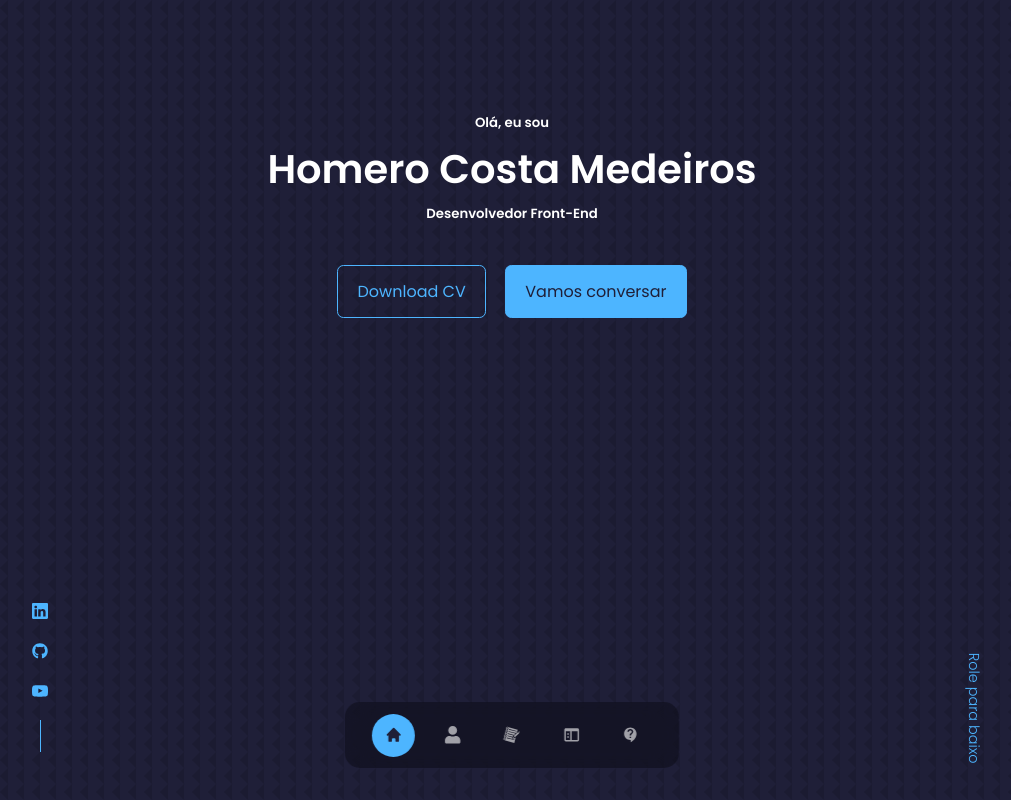
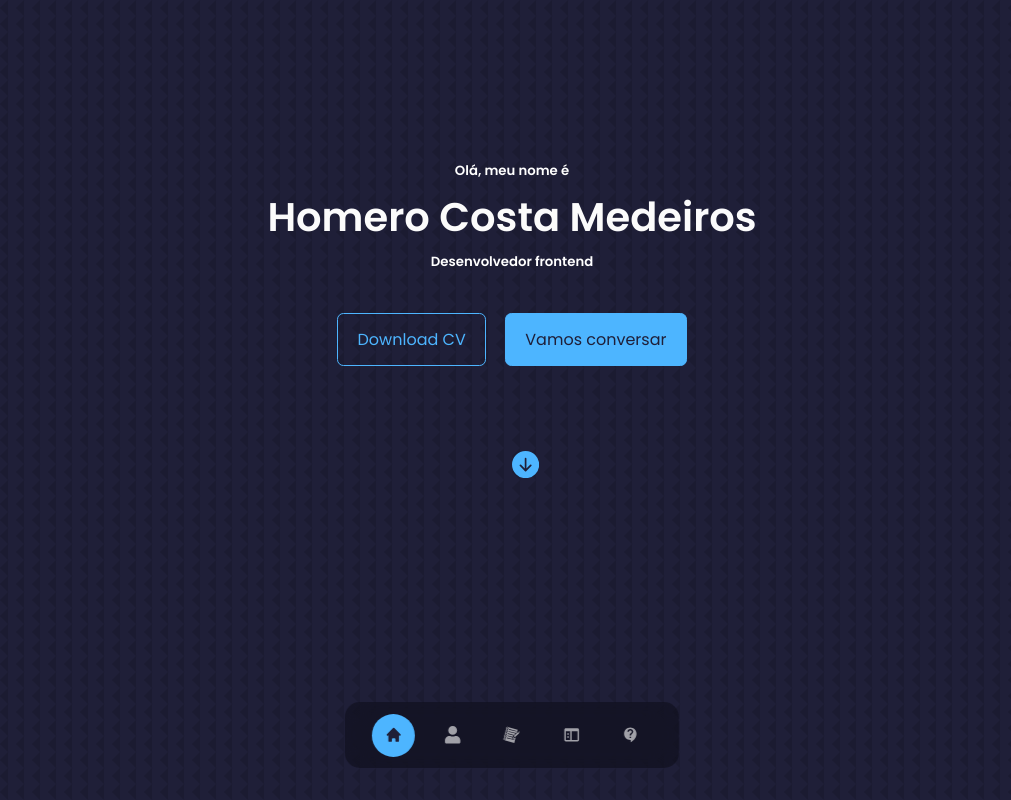
Before and after one commit to Homeromedeiros/portfolio-homeromedeiros, a React (Create React App) app: page / in a window 1280 px wide. Shown: the top 800 px of the page, without its empty margins (128-1139 px from the left). Built offline with nearby package versions, Linux system fonts and the light colour scheme.

Commit message:
header and footer
tirando as redes sociais do header, mudando para o footer

```diff
--- a/package.json
+++ b/package.json
@@ -7,11 +7,12 @@
     "@testing-library/jest-dom": "^5.16.5",
     "@testing-library/react": "^13.4.0",
     "@testing-library/user-event": "^13.5.0",
+    "date-fns": "^2.30.0",
     "emailjs-com": "^3.2.0",
     "react": "^18.2.0",
     "react-dom": "^18.2.0",
     "react-icons": "^4.9.0",
-    "react-scripts": "5.0.1",
+    "react-scripts": "5.0.0",
     "swiper": "^9.4.1",
     "web-vitals": "^2.1.4"
   },
--- a/src/components/footer/Footer.jsx
+++ b/src/components/footer/Footer.jsx
@@ -1,5 +1,6 @@
 import React from 'react'
 import './footer.css'
+import FooterSocial from './FooterSocial'
 
 const Footer = () => {
   return (
@@ -15,6 +16,8 @@ const Footer = () => {
         <li><a href="#contact">Contato</a></li>
       </ul>
 
+      <FooterSocial/>
+
       <div className='footer_copyright'>
         <small>&copy; Homero Tutoriais</small>
       </div>
--- /dev/null
+++ b/src/components/footer/FooterSocial.jsx
@@ -0,0 +1,17 @@
+import React from 'react'
+import {BsLinkedin} from 'react-icons/bs'
+import {FaGithub} from 'react-icons/fa'
+import {ImYoutube} from 'react-icons/im'
+
+
+const FooterSocial = () => {
+  return (
+    <div className='footer_socials'>
+        <a href="https://linkedin.com" target='_blank'><BsLinkedin/></a>
+        <a href="https://github.com" target='blank'><FaGithub/></a>
+        <a href="https://youtube.com" target='blank'><ImYoutube/></a>
+    </div>
+  )
+}
+
+export default FooterSocial
--- a/src/components/footer/footer.css
+++ b/src/components/footer/footer.css
@@ -29,6 +29,23 @@ footer a{
     margin-bottom: 4rem;
     color: var(--color-bg);
 }
+/* ========== HEADER SOCIALS ============ */
+.footer_socials{
+    display: flex;
+    flex-direction: row;
+    align-items: center;
+    gap: 1rem;
+    position: absolute;
+    background: red;
+}
+
+.footer_socials::after{
+    content: '';
+    width: 1px;
+    height: 2rem;
+    background: var(--color-primary);
+}
+
 
 /* =================== MEDIA QUERIES (MEDIUM DEVICES) =================== */
 
--- a/src/components/header/Header.jsx
+++ b/src/components/header/Header.jsx
@@ -1,6 +1,7 @@
 import React from 'react'
 import './header.css'
 import CTA from './CTA'
+import {BsFillArrowDownCircleFill} from 'react-icons/bs'
 import ME from '../../assets/homero_perfil.jpg'
 import HeaderSocial from './HeaderSocials'
 
@@ -8,18 +9,18 @@ const Header = () => {
   return (
     <header>
       <div className="container header_container">
-        <h5>Olá, eu sou</h5>
-        <h1>Homero Costa Medeiros</h1>
-        <h5 className='text-light'>Desenvolvedor Front-End</h5>
+        <h5>Olá, meu nome é</h5>
+        <h1 className='name'>Homero Costa Medeiros</h1>
+        <h5 className='text-light'>Desenvolvedor frontend</h5>
         <CTA />
 
-        <HeaderSocial/>
+        {/* <HeaderSocial/> */}
 
         {/* <div className='me'>
           <img src={ME} alt="Meu_perfil" />
         </div> */}
 
-          <a href="#contact" className='scroll_down'>Role para baixo</a>
+          <a href="#contact" className='scroll_down'><BsFillArrowDownCircleFill/> </a>
 
       </div>
     </header>
--- a/src/components/header/header.css
+++ b/src/components/header/header.css
@@ -1,6 +1,6 @@
 header {
     height: 100vh;
-    padding-top: 7rem;
+    padding-top: 10rem;
     overflow: hidden;
 }
 
@@ -9,6 +9,41 @@ header {
     height: 100%;
     position: relative;
 }
+
+.header_container h1{
+    opacity: 0;
+    animation: fadeInText 5s 4s infinite;
+}
+@keyframes fadeInText{
+    0%{
+        opacity: 0;
+    }50%{
+        opacity: 1;
+    }100%{
+        opacity: 0;
+    }
+}
+
+/* .name::after{
+    content: '';
+    position: absolute;
+    left: 250px;
+    background: var(--color-bg-variant);
+    width: 80%;
+    height: 10%;
+    border-left: 2px solid var(--color-primary);
+    animation: typing 4s steps(15) infinite;
+}
+
+@keyframes typing{
+    40%, 60%{
+        left: 75%;
+    }100%{
+        left: 20;
+    }
+} */
+
+
 
 /* ========== CTA ============ */
 .cta {
@@ -19,14 +54,14 @@ header {
 }
 
 /* ========== HEADER SOCIALS ============ */
-.header_socials {
+/* .header_socials {
     display: flex;
-    flex-direction: column;
+    flex-direction: row;
     align-items: center;
     gap: 0.8rem;
     position: absolute;
     left: 0;
-    bottom: 3rem;
+    bottom: 0;
 }
 
 .header_socials::after {
@@ -34,7 +69,7 @@ header {
     width: 1px;
     height: 2rem;
     background: var(--color-primary);
-}
+} */
 
 /* ========== HEADER SOCIALS ============ */
 .me {
@@ -52,17 +87,16 @@ header {
 /* ========== SCROLL DOWN ============ */
 .scroll_down {
     position: absolute;
-    right: -2.3rem;
-    bottom: 5rem;
-    transform: rotate(90deg);
+    padding-top: 5rem;
     font-weight: 300;
-    font-size: 0.9rem;
+    font-size: 1.7rem;
 }
 
 /* =================== MEDIA QUERIES (MEDIUM DEVICES) =================== */
 @media screen and  (max-width: 1024px) {
     header {
-        height: 70vh;
+        height: 80vh;
+        padding-top: 10rem;
     }
 }
 
```
Also changed, not shown: 1 other file (tests, documents, lock files or other folders).
